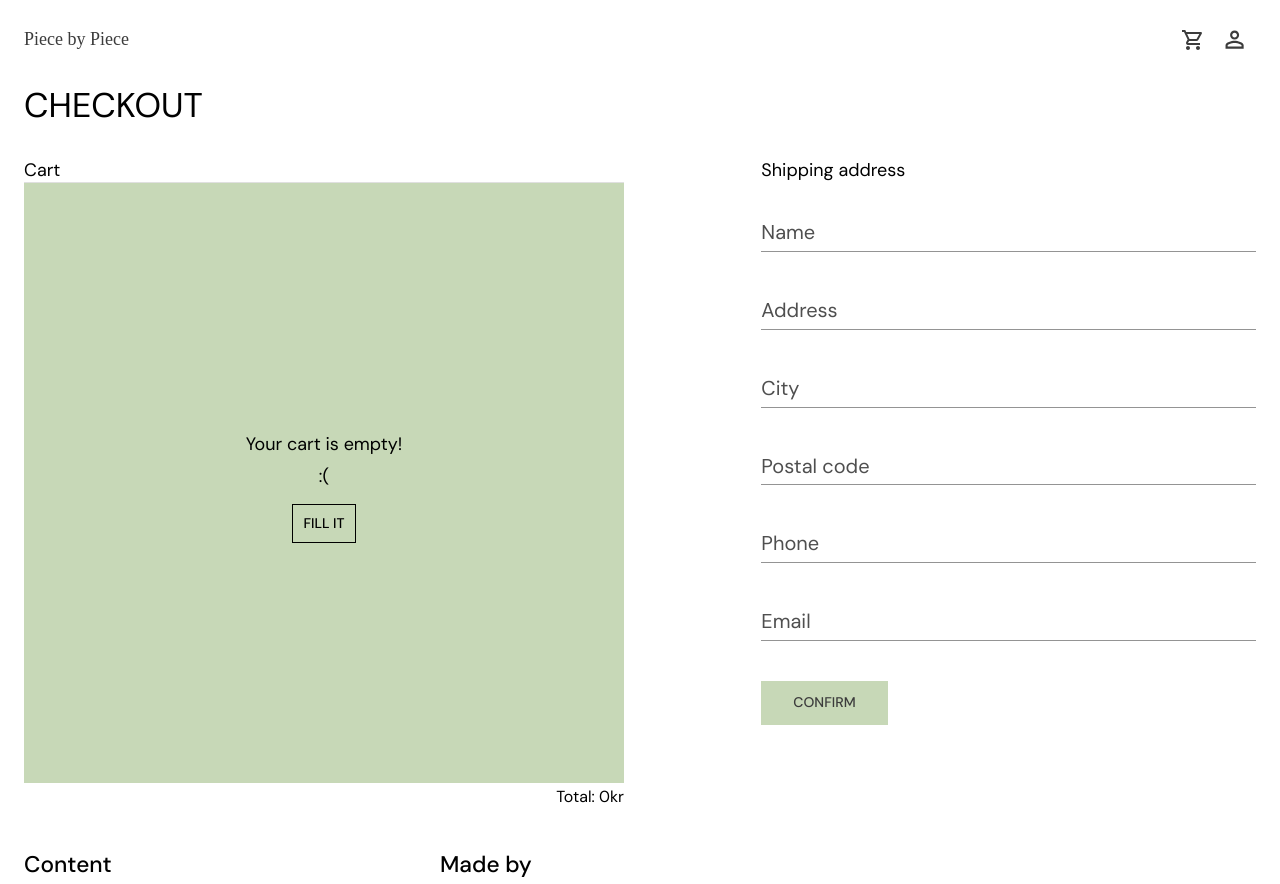
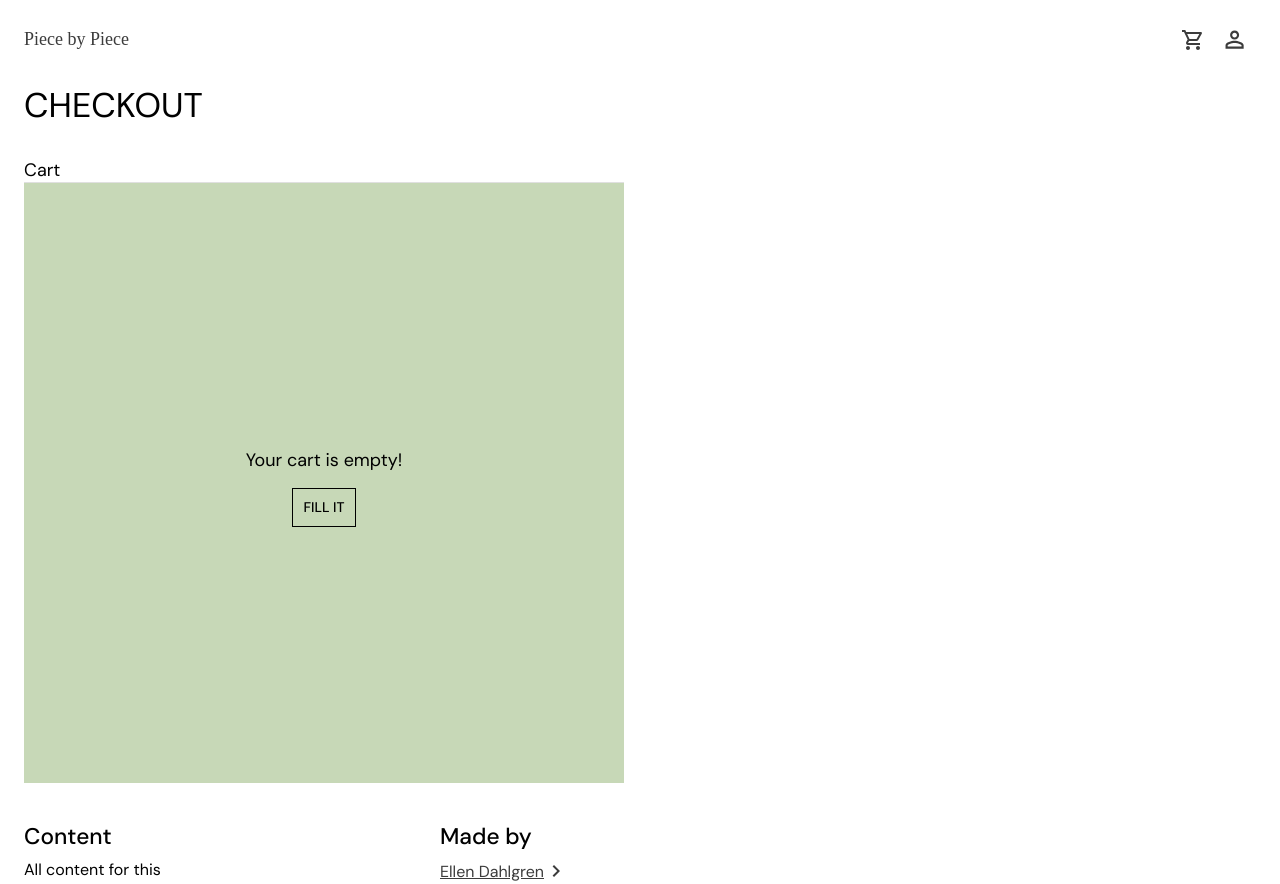
Before and after one commit to jesnagbg/react-webshop-ts-jenny-ellen-nat, a React (Vite) app: page /checkout in a window 1280 px wide. Shown: the top 884 px of the page. Built offline with nearby package versions, Linux system fonts and the light colour scheme.

Commit message:
Checkout form hidden if cart empty.

```diff
--- a/src/components/Basket.tsx
+++ b/src/components/Basket.tsx
@@ -1,5 +1,6 @@
 import { Box, Button, Divider, Stack, Typography } from '@mui/material';
 import { Theme } from '@mui/system';
+import { Fragment } from 'react';
 import { useNavigate } from 'react-router-dom';
 import { useCart } from '../contexts/CartContext';
 import { theme } from '../theme';
@@ -19,17 +20,31 @@ export default function Basket() {
       <Typography variant="h5">Cart</Typography>
       <Divider />
       {cartItems.length ? (
-        <Stack>
-          {cartItems.map((item) => (
-            <Box key={item.id}>
-              <CheckoutCard
-                item={item}
-                readonly={false}
-              />
-              <Divider />
-            </Box>
-          ))}
-        </Stack>
+        <Fragment>
+          <Stack>
+            {cartItems.map((item) => (
+              <Box key={item.id}>
+                <CheckoutCard
+                  item={item}
+                  readonly={false}
+                />
+                <Divider />
+              </Box>
+            ))}
+          </Stack>
+          <Typography
+            variant="subtitle1"
+            sx={styledTypography}
+            data-cy="total-price"
+          >
+            Total:{' '}
+            {cartItems.reduce(
+              (total, item) => total + item.price * item.quantity,
+              0
+            )}
+            kr
+          </Typography>
+        </Fragment>
       ) : (
         <Box sx={styledEmptyFrame}>
           <Box sx={styledEmptyBox(theme)}>
@@ -38,12 +53,6 @@ export default function Basket() {
               sx={styledEmptyText}
             >
               Your cart is empty!
-            </Typography>
-            <Typography
-              variant="h5"
-              sx={styledEmptyText}
-            >
-              :(
             </Typography>
             <Button
               onClick={countryRoad}
@@ -54,18 +63,6 @@ export default function Basket() {
           </Box>
         </Box>
       )}
-      <Typography
-        variant="subtitle1"
-        sx={styledTypography}
-        data-cy="total-price"
-      >
-        Total:{' '}
-        {cartItems.reduce(
-          (total, item) => total + item.price * item.quantity,
-          0
-        )}
-        kr
-      </Typography>
     </Box>
   );
 }
--- a/src/components/CheckoutForm.tsx
+++ b/src/components/CheckoutForm.tsx
@@ -15,7 +15,7 @@ import { theme } from '../theme';
 export default function CheckoutForm() {
   const navigate = useNavigate();
   const { order, updateOrder } = useOrder();
-  const { emptyCart } = useCart();
+  const { emptyCart, cartItems } = useCart();
 
   const formik = useFormik({
     initialValues: {
--- a/src/pages/Checkout.tsx
+++ b/src/pages/Checkout.tsx
@@ -1,8 +1,11 @@
 import { Container, Grid, Typography } from '@mui/material';
 import Basket from '../components/Basket';
 import CheckoutForm from '../components/CheckoutForm';
+import { useCart } from '../contexts/CartContext';
 
 export default function Checkout() {
+  const { cartItems } = useCart();
+
   return (
     <Container maxWidth={'lg'}>
       <Grid
@@ -32,7 +35,7 @@ export default function Checkout() {
           md={5}
           sx={{ gridColumnStart: 8 }}
         >
-          <CheckoutForm />
+          {cartItems.length ? <CheckoutForm /> : null}
         </Grid>
       </Grid>
     </Container>
```
